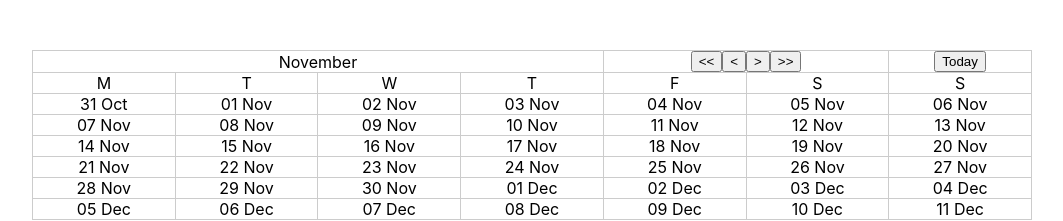
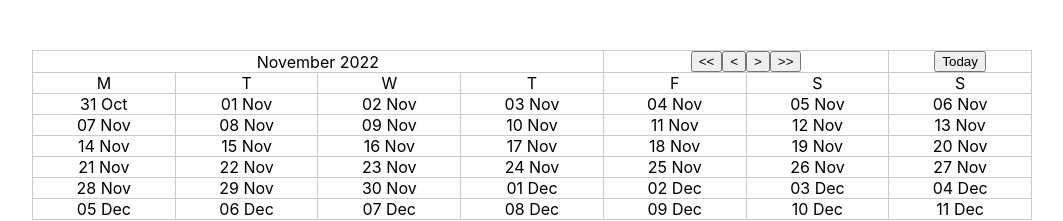
Before and after one commit to abandisch/calendar, a React (Create React App) app: page / in a window 1280 px wide. Shown: the top 221 px of the page, without its empty margins (18-1081 px from the left). Built offline with nearby package versions, Linux system fonts and the light colour scheme.

Commit message:
add render month title

```diff
--- a/src/App.tsx
+++ b/src/App.tsx
@@ -9,8 +9,12 @@ function App() {
     setDate(d);
   };
 
-  const handleRenderCell = (d: Date) => {
+  const handleRenderDay = (d: Date) => {
     return <div>{format(d, "dd MMM")}</div>;
+  };
+
+  const handleRenderMonthTitle = (d: Date) => {
+    return <div>{format(d, "MMMM yyyy")}</div>;
   };
 
   return (
@@ -18,7 +22,8 @@ function App() {
       <Calendar
         date={date}
         onChange={handleChangeDate}
-        onRenderCell={handleRenderCell}
+        onRenderDay={handleRenderDay}
+        onRenderMonthTitle={handleRenderMonthTitle}
       />
     </div>
   );
--- a/src/components/Calendar.tsx
+++ b/src/components/Calendar.tsx
@@ -17,7 +17,8 @@ interface Props {
   showPostfixDates?: boolean;
   weekCount?: number;
   onChange?: (date: Date) => void;
-  onRenderCell?: (date: Date) => React.ReactElement;
+  onRenderDay?: (date: Date) => React.ReactElement;
+  onRenderMonthTitle?: (date: Date) => React.ReactElement;
 }
 
 const WEEK_DAYS_START_SUNDAY = ["S", "M", "T", "W", "T", "F", "S"];
@@ -30,7 +31,8 @@ function Calendar({
   showPostfixDates = true,
   weekCount = 6,
   onChange,
-  onRenderCell,
+  onRenderDay,
+  onRenderMonthTitle,
 }: Props) {
   const [currentDate, setCurrentDate] = useState(
     startOfMonth(date || new Date())
@@ -74,7 +76,9 @@ function Calendar({
   return (
     <div className={css.container}>
       <Cell className={css["month-name"]}>
-        {formatDate(currentDate, monthFormat())}
+        {onRenderMonthTitle
+          ? onRenderMonthTitle(currentDate)
+          : formatDate(currentDate, monthFormat())}
       </Cell>
       <Cell className={css["month-nav"]}>
         <button onClick={handleChangeYear("backward")}>{"<<"}</button>
@@ -96,8 +100,8 @@ function Calendar({
         return (
           <Cell key={`prefix-${i}`} className={css["empty-day"]}>
             {showPrefixDates ? (
-              onRenderCell ? (
-                onRenderCell(prefixDates[i])
+              onRenderDay ? (
+                onRenderDay(prefixDates[i])
               ) : (
                 prefixDates[i].getDate()
               )
@@ -110,8 +114,8 @@ function Calendar({
 
       {Array.from({ length: daysInMonth }).map((_, i) => (
         <Cell key={`num-days-${i}`} className={css["day"]}>
-          {onRenderCell
-            ? onRenderCell(
+          {onRenderDay
+            ? onRenderDay(
                 new Date(
                   currentDate.getFullYear(),
                   currentDate.getMonth(),
@@ -126,8 +130,8 @@ function Calendar({
         return (
           <Cell key={`postfix-${i}`} className={css["empty-day"]}>
             {showPostfixDates ? (
-              onRenderCell ? (
-                onRenderCell(postfixDates[i])
+              onRenderDay ? (
+                onRenderDay(postfixDates[i])
               ) : (
                 postfixDates[i].getDate()
               )
```
